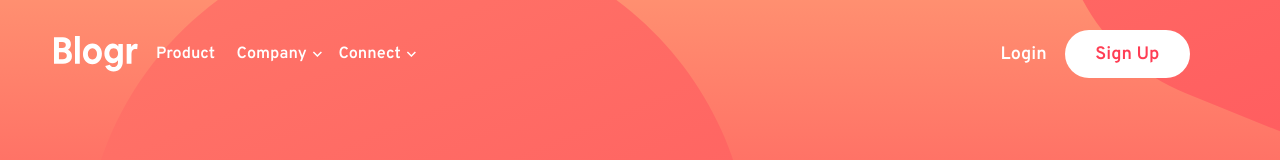
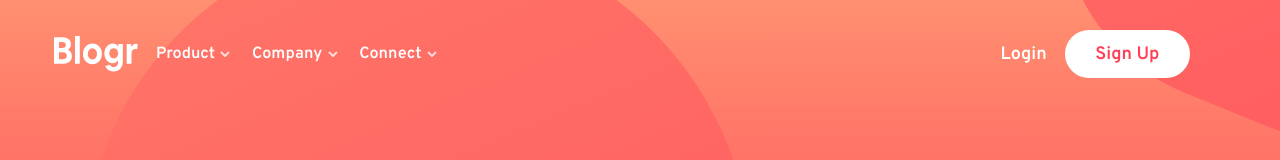
Before and after one commit to kebin20/blogr-landing-page, a website with bundled scripts: page index.html in a window 1280 px wide. Shown: the top 160 px of the page. Built offline with nearby package versions, Linux system fonts and the light colour scheme; files whose address does not match are found by name.

Commit message:
Fixed arrows in dropdown menu

```diff
--- a/index.html
+++ b/index.html
@@ -37,9 +37,8 @@
                 data-dropdown-button-product
               >
                 Product
-                <img src="" alt="" class="arrow arrow arrow-down" id="arrow-product" data-dropdown-button-product>
  <!-- TO CHANGE COLOR OF ARROW SVG CHANGE STROKE COLOR -->
-                <!-- <svg
+                <svg
                   class="arrow arrow-down"
                   id="arrow-product"
                   width="10"
@@ -48,12 +47,12 @@
                   data-dropdown-button-product
                 >
                   <path
-                    stroke="#FFF"
+                    stroke="none"
                     stroke-width="1.5"
                     fill="none"
                     d="m1 1 4 4 4-4"
                   />
-                </svg> -->
+                </svg>
               </svg>
               </button>
               <div class="dropdown-menu product-menu" id="dropdownMenu">
@@ -82,7 +81,7 @@
                   data-dropdown-button-company
                 >
                   <path
-                    stroke="#FFF"
+                    stroke="none"
                     stroke-width="1.5"
                     fill="none"
                     d="m1 1 4 4 4-4"
@@ -115,7 +114,7 @@
                   data-dropdown-button-connect
                 >
                   <path
-                    stroke="#FFF"
+                    stroke="none"
                     stroke-width="1.5"
                     fill="none"
                     d="m1 1 4 4 4-4"
--- a/style.css
+++ b/style.css
@@ -204,10 +204,12 @@ dropdown styling
 }
 
 .arrow {
-  background-image: url(.images/icon-arrow-dark.svg);
+  background-image: url(./images/icon-arrow-dark.svg);
+  background-repeat: no-repeat;
 }
 
 .arrow-down {
+  margin-left: 0.3em;
   padding-left: 0.3em;
   width: 100%;
 }
@@ -485,7 +487,8 @@ NAV STYLING
 
   .arrow {
     width: auto;
-    background-image: url(.images/icon-arrow-light.svg);
+    background-image: url(./images/icon-arrow-light.svg);
+    background-repeat: no-repeat;
   }
 
   .login-btn {
```
